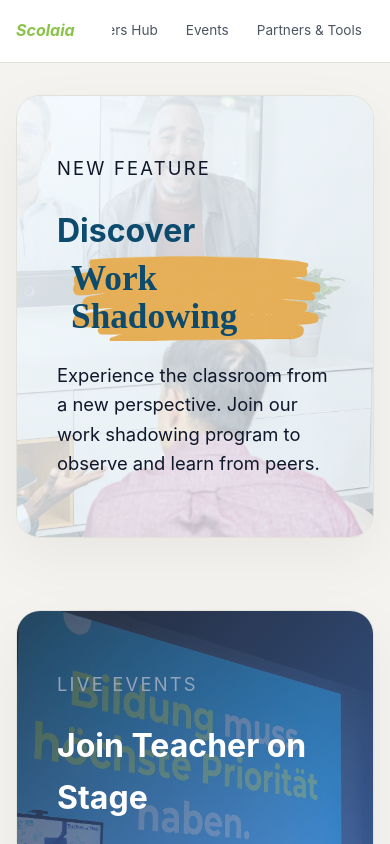
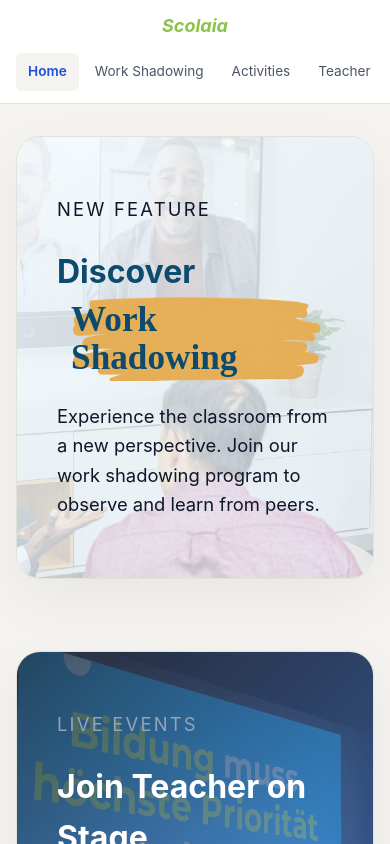
Before and after one commit to ozkoc/scolaia, a React (Vite) app: page / in a window 390 px wide. Shown: the top 844 px of the page. Built offline with nearby package versions, Linux system fonts and the light colour scheme.

Commit message:
Move Scolaia logo above navigation tabs on mobile

```diff
--- a/src/App.css
+++ b/src/App.css
@@ -792,6 +792,14 @@ button.icon-button {
 @media (max-width: 720px) {
   .site-header {
     padding: 0.75rem 1rem;
+    flex-direction: column;
+    align-items: stretch;
+    gap: 0.75rem;
+  }
+
+  .site-logo {
+    font-size: 1.125rem;
+    text-align: center;
   }
 
   .site-header nav {
@@ -800,7 +808,7 @@ button.icon-button {
     gap: 0.25rem;
     -webkit-overflow-scrolling: touch;
     scrollbar-width: none;
-    max-width: calc(100vw - 8rem);
+    justify-content: flex-start;
   }
 
   .site-header nav::-webkit-scrollbar {
@@ -812,10 +820,6 @@ button.icon-button {
     font-size: 0.85rem;
     white-space: nowrap;
     flex-shrink: 0;
-  }
-
-  .site-logo {
-    font-size: 1rem;
   }
 
   .site-main {
```
